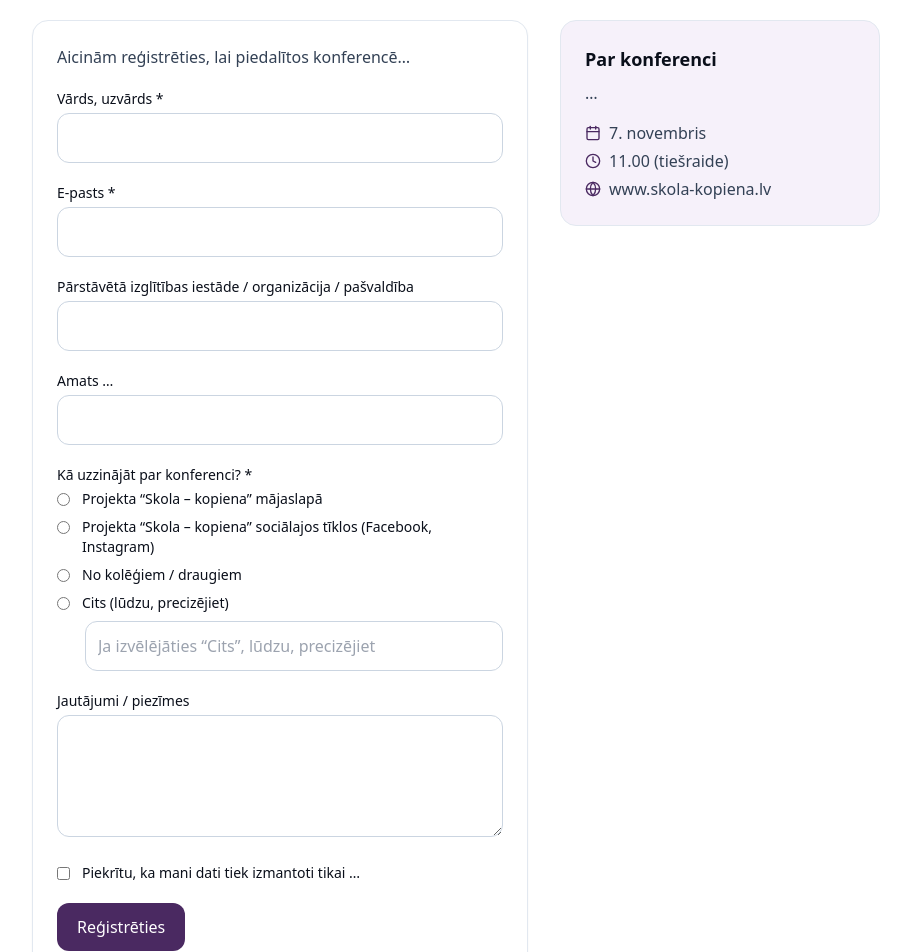
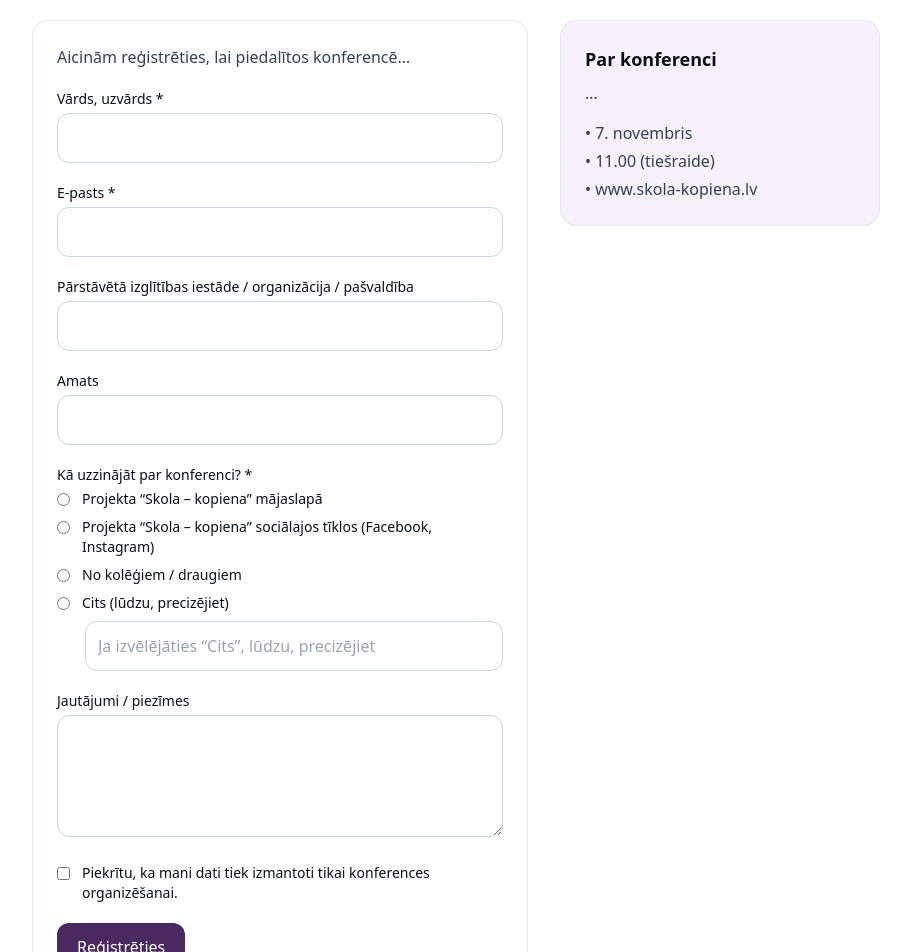
Before and after one commit to vasiljevsvladislavs-dot/skola-kopiena-registration, a Next.js app: page / in a window 1280 px wide. Shown: the part 160-1112 px from the top of the page, without its empty margins (184-1095 px from the left). Built offline with nearby package versions, Linux system fonts and the light colour scheme.

Commit message:
Update page.tsx

```diff
--- a/app/page.tsx
+++ b/app/page.tsx
@@ -2,7 +2,6 @@
 
 import { useState, useMemo, useEffect } from "react";
 import { z } from "zod";
-import { Calendar, Clock, Globe } from "lucide-react";
 
 const schema = z.object({
   fullName: z.string().min(2, "Lūdzu, ievadiet vārdu un uzvārdu"),
@@ -19,15 +18,14 @@ export default function Page() {
   const [loading, setLoading] = useState(false);
   const [error, setError] = useState<string | null>(null);
 
-  // Пометка, что рендерится именно ЭТА страница
-  useEffect(() => { console.log("[REGISTER] Page mounted v1"); }, []);
-
   const aboutOptions = useMemo(() => ([
     { value: "site", label: "Projekta “Skola – kopiena” mājaslapā" },
     { value: "social", label: "Projekta “Skola – kopiena” sociālajos tīklos (Facebook, Instagram)" },
     { value: "friends", label: "No kolēģiem / draugiem" },
     { value: "other", label: "Cits (lūdzu, precizējiet)" },
   ]), []);
+
+  useEffect(() => { console.log("[REGISTER] page mounted"); }, []);
 
   async function onSubmit(e: React.FormEvent<HTMLFormElement>) {
     e.preventDefault();
@@ -52,74 +50,47 @@ export default function Page() {
     });
     if (!parsed.success) {
       setLoading(false);
-      const msg = parsed.error.errors[0]?.message || "Pārbaudiet ievades laukus";
-      console.warn("[REGISTER] zod fail:", msg, parsed.error);
-      setError(msg);
+      setError(parsed.error.errors[0]?.message || "Pārbaudiet ievades laukus");
       return;
     }
     if (parsed.data.about === "other" && !payload.aboutOther.trim()) {
       setLoading(false);
-      console.warn("[REGISTER] 'other' specified but aboutOther empty");
       setError("Lūdzu, precizējiet 'Cits' lauku");
       return;
     }
-
-    // Отладка: фиксируем сам факт submit
-    console.log("[REGISTER] submit → /api/register payload:", parsed.data);
-
-    // Таймаут 9 сек, чтобы явно видеть зависания
-    const ctrl = new AbortController();
-    const timer = setTimeout(() => ctrl.abort(), 9000);
 
     try {
       const res = await fetch("/api/register", {
         method: "POST",
         headers: { "Content-Type": "application/json" },
         body: JSON.stringify(parsed.data),
-        credentials: "same-origin",
-        signal: ctrl.signal,
       });
-
-      clearTimeout(timer);
-
-      const text = await res.text();
-      // Попробуем распарсить JSON, если он есть
-      let json: any = null;
-      try { json = JSON.parse(text); } catch {}
-
-      console.log("[REGISTER] /api/register status:", res.status, "body:", json ?? text);
-
       if (!res.ok) {
-        setError(typeof json === "object" && json?.error ? String(json.error) : (text || "Kļūda. Mēģiniet vēlreiz."));
+        const t = await res.text();
+        setError(t || "Kļūda. Mēģiniet vēlreiz.");
         return;
       }
-
-      // Только при успешном ответе — уходим на /success
       window.location.href = "/success";
-    } catch (err: any) {
-      clearTimeout(timer);
-      console.error("[REGISTER] fetch error:", err);
-      setError(err?.name === "AbortError" ? "Serveris neatbild. Mēģiniet vēlreiz." : "Kļūda nosūtot datus");
+    } catch (err) {
+      setError("Kļūda nosūtot datus");
     } finally {
       setLoading(false);
     }
   }
 
   return (
-    <main className="py-8" data-debug="register-page-v1">
-      {/* ---------- HEADER ---------- */}
+    <main className="py-8" data-debug="register-page-no-icons">
       <header className="mb-6">
         <h1 className="text-3xl font-semibold tracking-tight">
           “Skola – kopienā” rudens konference “Vide. Skola. Kopiena.”
         </h1>
         <p className="text-slate-600 flex items-center gap-2 mt-1">
-          <Calendar className="w-4 h-4 text-[#4a2961]" aria-hidden="true" />
+          {/* без иконок */}
           7. novembrī plkst. 11.00 · tiešraide
         </p>
       </header>
 
       <div className="grid md:grid-cols-5 gap-8">
-        {/* ---------- FORM SECTION ---------- */}
         <section className="md:col-span-3">
           <div className="rounded-2xl border border-slate-200 bg-white shadow-sm p-6">
             <p className="text-slate-700 mb-5">
@@ -132,7 +103,7 @@ export default function Page() {
               </div>
             )}
 
-            <form onSubmit={onSubmit} className="space-y-5" data-debug-form="v1">
+            <form onSubmit={onSubmit} className="space-y-5">
               <div>
                 <label className="block text-sm mb-1">Vārds, uzvārds *</label>
                 <input name="fullName" className="w-full rounded-xl border border-slate-300 p-3 outline-none focus:border-[#4a2961] focus:ring-2 focus:ring-[#eae3f2]" />
@@ -149,7 +120,7 @@ export default function Page() {
               </div>
 
               <div>
-                <label className="block text-sm mb-1">Amats …</label>
+                <label className="block text-sm mb-1">Amats</label>
                 <input name="role" className="w-full rounded-xl border border-slate-300 p-3 outline-none focus:border-[#4a2961] focus:ring-2 focus:ring-[#eae3f2]" />
               </div>
 
@@ -179,7 +150,7 @@ export default function Page() {
 
               <label className="flex items-start gap-3 text-sm select-none">
                 <input type="checkbox" name="consent" className="mt-1" />
-                <span>Piekrītu, ka mani dati tiek izmantoti tikai …</span>
+                <span>Piekrītu, ka mani dati tiek izmantoti tikai konferences organizēšanai.</span>
               </label>
 
               <button type="submit" disabled={loading} className="rounded-xl bg-[#4a2961] text-white px-5 py-3 font-medium hover:bg-[#5a3474] disabled:opacity-60">
@@ -189,15 +160,14 @@ export default function Page() {
           </div>
         </section>
 
-        {/* ---------- SIDEBAR ---------- */}
         <aside className="md:col-span-2">
           <div className="rounded-2xl border border-slate-200 bg-[#f6f1fa] p-6">
             <h3 className="text-lg font-semibold mb-2">Par konferenci</h3>
             <p className="text-slate-700">…</p>
             <ul className="mt-4 space-y-1 text-slate-700">
-              <li className="flex items-center gap-2"><Calendar className="w-4 h-4 text-[#4a2961]" aria-hidden="true" /> 7. novembris</li>
-              <li className="flex items-center gap-2"><Clock className="w-4 h-4 text-[#4a2961]" aria-hidden="true" /> 11.00 (tiešraide)</li>
-              <li className="flex items-center gap-2"><Globe className="w-4 h-4 text-[#4a2961]" aria-hidden="true" /> www.skola-kopiena.lv</li>
+              <li>• 7. novembris</li>
+              <li>• 11.00 (tiešraide)</li>
+              <li>• www.skola-kopiena.lv</li>
             </ul>
           </div>
         </aside>
```
